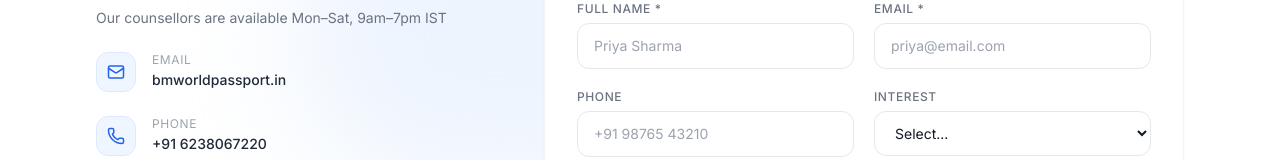
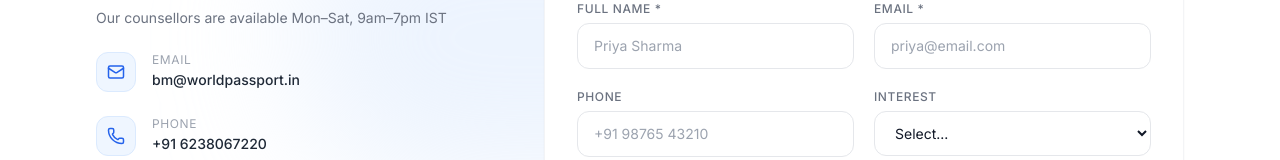
Before and after one commit to prohostix12/world-Passport, a Next.js app: page /contact in a window 1280 px wide. Shown: the part 632-792 px from the top of the page. Built offline with nearby package versions, Linux system fonts and the light colour scheme.

Commit message:
Update email in admin, contact, and partner pages

```diff
--- a/src/app/admin/page.tsx
+++ b/src/app/admin/page.tsx
@@ -545,8 +545,7 @@ export default function AdminDashboard() {
 
       {/* ── SIDEBAR ── */}
       <aside
-        className={`fixed lg:sticky top-0 left-0 h-screen z-40 lg:z-20 flex flex-col transition-transform duration-300 flex-shrink-0 ${
-          sidebarOpen ? 'translate-x-0' : '-translate-x-full lg:translate-x-0'
+        className={`fixed lg:sticky top-0 left-0 h-screen z-40 lg:z-20 flex flex-col transition-transform duration-300 flex-shrink-0 ${sidebarOpen ? 'translate-x-0' : '-translate-x-full lg:translate-x-0'
           }`}
         style={{ width: 240, background: '#181C2E', overflowY: 'auto' }}
       >
@@ -609,7 +608,7 @@ export default function AdminDashboard() {
             </div>
             <div className="flex items-center gap-2 sm:gap-4">
               <div className="text-right hidden sm:block">
-                <p className="text-sm font-semibold text-gray-800">bmworldpassport.in</p>
+                <p className="text-sm font-semibold text-gray-800">bm@worldpassport.in</p>
                 <p className="text-xs text-gray-400">Administrator</p>
               </div>
               <div className="w-9 h-9 rounded-full flex items-center justify-center text-white font-bold text-sm shadow" style={{ background: 'linear-gradient(135deg,#7C3AED,#4F46E5)' }}>A</div>
@@ -937,8 +936,7 @@ export default function AdminDashboard() {
                                 <select
                                   value={p.status}
                                   onChange={(e) => updatePartnerStatus(p._id, e.target.value as any)}
-                                  className={`text-xs font-semibold px-2 py-1 rounded-lg border focus:outline-none transition-colors cursor-pointer ${
-                                    p.status === 'Approved'
+                                  className={`text-xs font-semibold px-2 py-1 rounded-lg border focus:outline-none transition-colors cursor-pointer ${p.status === 'Approved'
                                       ? 'bg-green-50 text-green-700 border-green-200'
                                       : p.status === 'Rejected'
                                         ? 'bg-red-50 text-red-700 border-red-200'
@@ -984,8 +982,7 @@ export default function AdminDashboard() {
                             <select
                               value={p.status}
                               onChange={(e) => updatePartnerStatus(p._id, e.target.value as any)}
-                              className={`text-xs font-semibold px-2 py-1 rounded-lg border focus:outline-none flex-shrink-0 ${
-                                p.status === 'Approved'
+                              className={`text-xs font-semibold px-2 py-1 rounded-lg border focus:outline-none flex-shrink-0 ${p.status === 'Approved'
                                   ? 'bg-green-50 text-green-700 border-green-200'
                                   : p.status === 'Rejected'
                                     ? 'bg-red-50 text-red-700 border-red-200'
@@ -1142,8 +1139,7 @@ export default function AdminDashboard() {
                     updatePartnerStatus(selectedPartner._id, newStatus);
                     setSelectedPartner(p => p ? { ...p, status: newStatus } : null);
                   }}
-                  className={`text-xs font-semibold px-2.5 py-1 rounded-lg border focus:outline-none transition-colors cursor-pointer ${
-                    selectedPartner.status === 'Approved'
+                  className={`text-xs font-semibold px-2.5 py-1 rounded-lg border focus:outline-none transition-colors cursor-pointer ${selectedPartner.status === 'Approved'
                       ? 'bg-green-50 text-green-700 border-green-200'
                       : selectedPartner.status === 'Rejected'
                         ? 'bg-red-50 text-red-700 border-red-200'
--- a/src/app/contact/page.tsx
+++ b/src/app/contact/page.tsx
@@ -112,7 +112,7 @@ export default function ContactPage() {
               </div>
 
               {[
-                { icon: Mail, label: 'Email', value: 'bmworldpassport.in' },
+                { icon: Mail, label: 'Email', value: 'bm@worldpassport.in' },
                 { icon: Phone, label: 'Phone', value: '+91 6238067220' },
                 { icon: MapPin, label: 'Office', value: 'St.George Building, Ponekkara,Edappally, Ernakulam, Kerala 682024' },
               ].map(({ icon: Icon, label, value }) => (
--- a/src/app/partner/page.tsx
+++ b/src/app/partner/page.tsx
@@ -101,7 +101,7 @@ export default function PartnerPage() {
                 <div className="space-y-4 relative z-10">
                   <div className="flex items-center gap-3 text-slate-300">
                     <Mail size={18} className="text-violet-400" />
-                    <span>bmworldpassport.in</span>
+                    <span>bm@worldpassport.in</span>
                   </div>
                   <div className="flex items-center gap-3 text-slate-300">
                     <Phone size={18} className="text-violet-400" />
--- a/src/components/Process.tsx
+++ b/src/components/Process.tsx
@@ -141,12 +141,12 @@ export default function Process() {
                       <p className="text-gray-500 text-sm leading-relaxed mb-4">
                         {step.desc}
                       </p>
-                      <div
+                      {/* <div
                         className="flex items-center gap-1.5 text-xs font-semibold transition-all group-hover:gap-2.5"
                         style={{ color: step.color }}
                       >
                         Learn more <ArrowRight size={12} />
-                      </div>
+                      </div> */}
                     </div>
                   </div>
 
```
Lines whose indentation alone changed are shown as unchanged.
